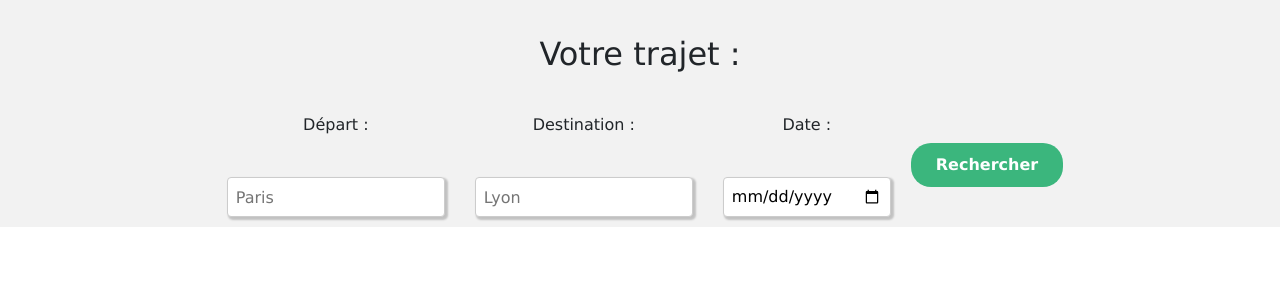
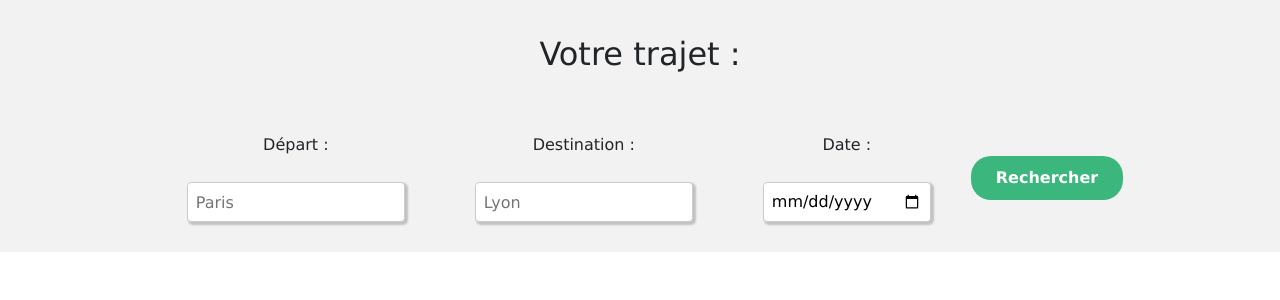
Before and after one commit to Guillgod/Ecoride, a PHP site: page /Ecoride/views/Barre_de_recherche.php in a window 1280 px wide. Shown: the top 300 px of the page. Run offline with PHP 8.4, Linux system fonts and the light colour scheme.

Commit message:
changement disposition barre de recherche

```diff
--- a/css/style.css
+++ b/css/style.css
@@ -1105,7 +1105,8 @@ textarea {
     flex-direction: column;
     align-items: center;
     justify-content: center;
-    gap: 20px;
+    padding: 20px;
+    gap: 5px;
 }
 /* Responsive */
 @media (max-width: 768px) {
```
